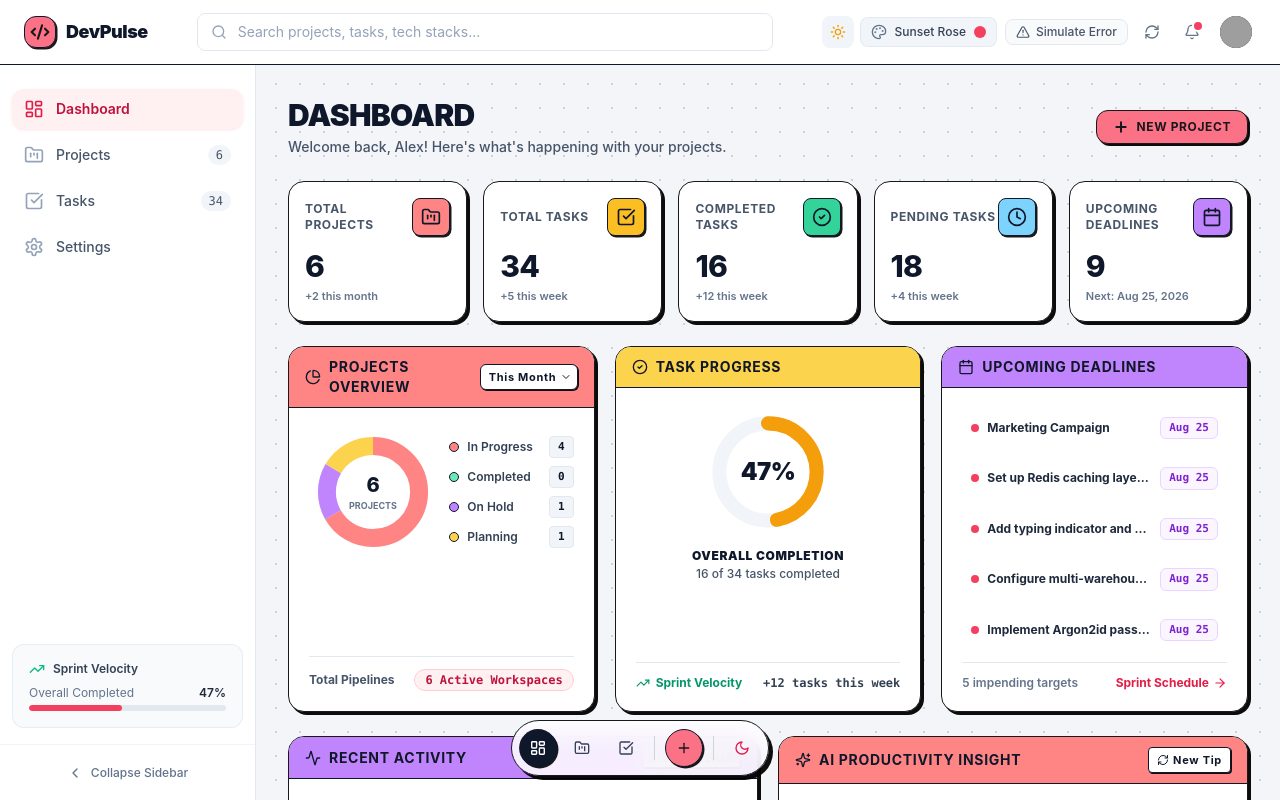
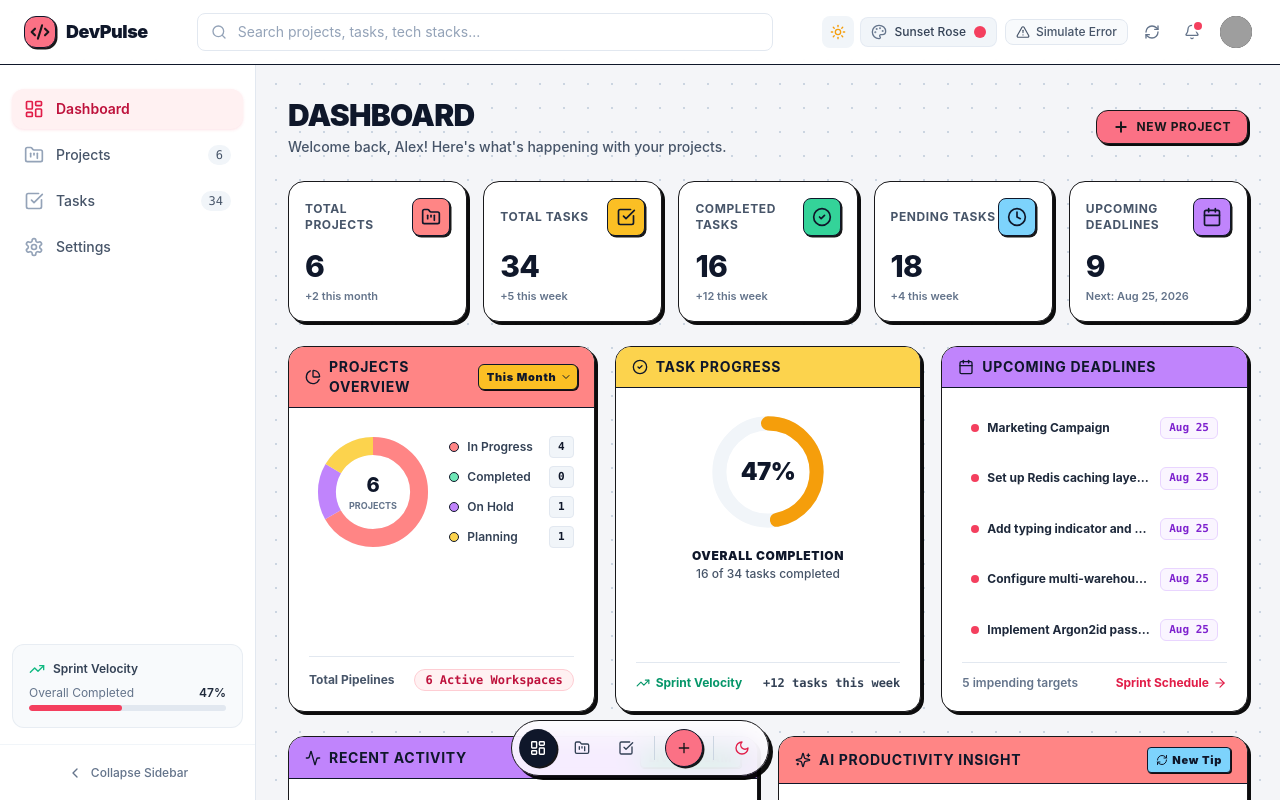
Before and after one commit to Akashhh8826/developer-productivity-dashboard, a Next.js app: page / in a window 1280 px wide. Shown: the top 800 px of the page. Built offline with nearby package versions, Linux system fonts and the light colour scheme; grey boxes are pictures that could not be loaded.

Commit message:
style: assign beautiful fixed colors to dashboard card header buttons

```diff
--- a/components/dashboard/AiProductivityCard.tsx
+++ b/components/dashboard/AiProductivityCard.tsx
@@ -53,7 +53,7 @@ export function AiProductivityCard() {
         <button
           type="button"
           onClick={handleNextInsight}
-          className="inline-flex items-center gap-1 text-[11px] font-bold px-2 py-0.5 rounded bg-white text-slate-900 border border-slate-900 shadow-[1px_1px_0px_rgba(0,0,0,0.9)] cursor-pointer hover:bg-slate-50 transition-colors active:scale-95"
+          className="inline-flex items-center gap-1 text-[11px] font-black px-2 py-0.5 rounded bg-[#7dd3fc] text-slate-900 border border-slate-900 shadow-[1px_1px_0px_rgba(0,0,0,0.9)] cursor-pointer hover:bg-[#38bdf8] transition-colors active:scale-95"
         >
           <RefreshCw className={`w-3 h-3 ${isRefreshing ? "animate-spin" : ""}`} />
           <span>New Tip</span>
--- a/components/dashboard/ProjectsOverviewCard.tsx
+++ b/components/dashboard/ProjectsOverviewCard.tsx
@@ -39,7 +39,7 @@ export function ProjectsOverviewCard() {
           <select
             value={filterPeriod}
             onChange={(e) => setFilterPeriod(e.target.value)}
-            className="text-[11px] font-bold bg-white text-slate-900 border border-slate-900 rounded-md px-2 py-0.5 pr-5 appearance-none focus:outline-none cursor-pointer shadow-[1px_1px_0px_rgba(0,0,0,0.9)] hover:bg-slate-50 transition-colors"
+            className="text-[11px] font-black bg-[#fbbf24] text-slate-900 border border-slate-900 rounded-md px-2 py-0.5 pr-5 appearance-none focus:outline-none cursor-pointer shadow-[1px_1px_0px_rgba(0,0,0,0.9)] hover:bg-[#f59e0b] transition-colors"
           >
             <option value="This Month">This Month</option>
             <option value="All Time">All Time</option>
--- a/components/dashboard/RecentActivityCard.tsx
+++ b/components/dashboard/RecentActivityCard.tsx
@@ -47,7 +47,7 @@ export function RecentActivityCard() {
       headerColor="purple"
       headerIcon={<Activity className="w-4 h-4" />}
       headerRight={
-        <span className="text-[11px] font-bold px-2 py-0.5 rounded bg-white text-slate-900 border border-slate-900 shadow-[1px_1px_0px_rgba(0,0,0,0.9)] cursor-pointer hover:bg-slate-50 transition-colors">
+        <span className="text-[11px] font-black px-2 py-0.5 rounded bg-[#34d399] text-slate-900 border border-slate-900 shadow-[1px_1px_0px_rgba(0,0,0,0.9)] cursor-pointer hover:bg-[#10b981] transition-colors">
           Live Stream
         </span>
       }
```
